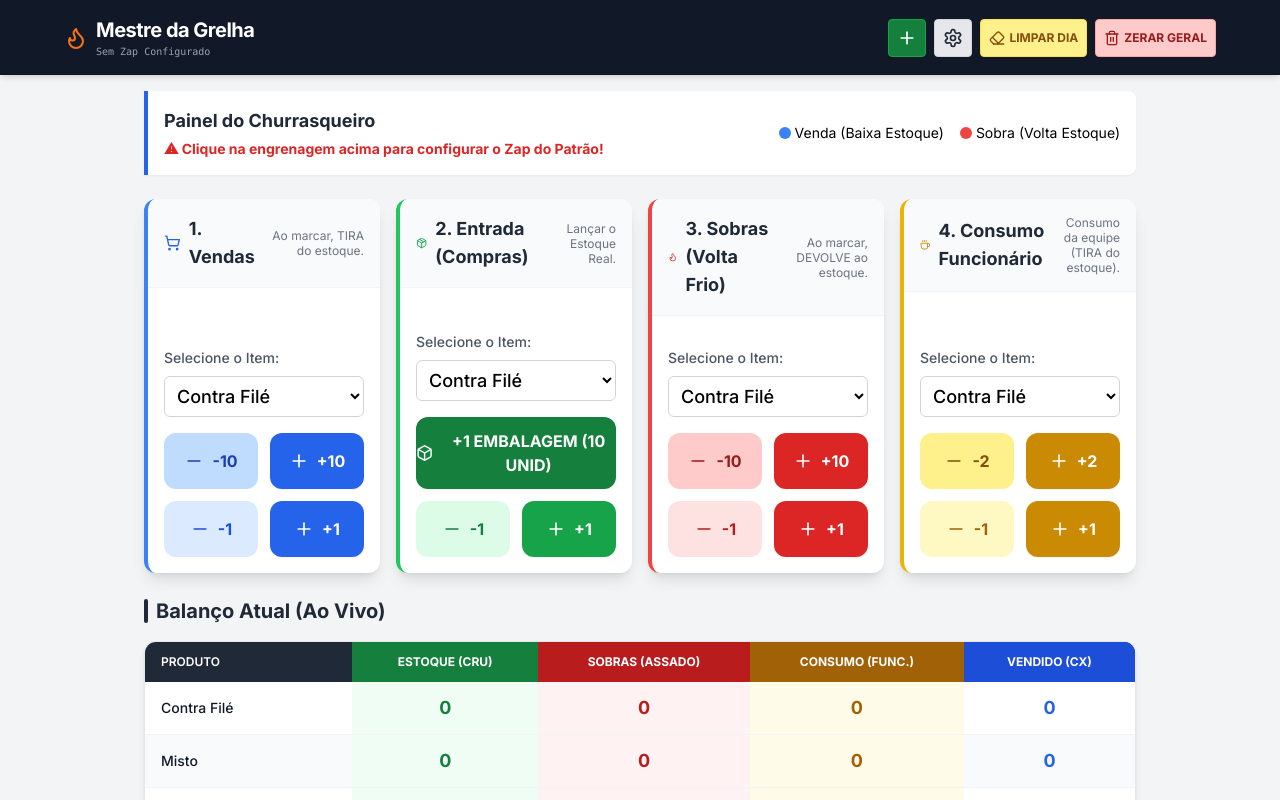
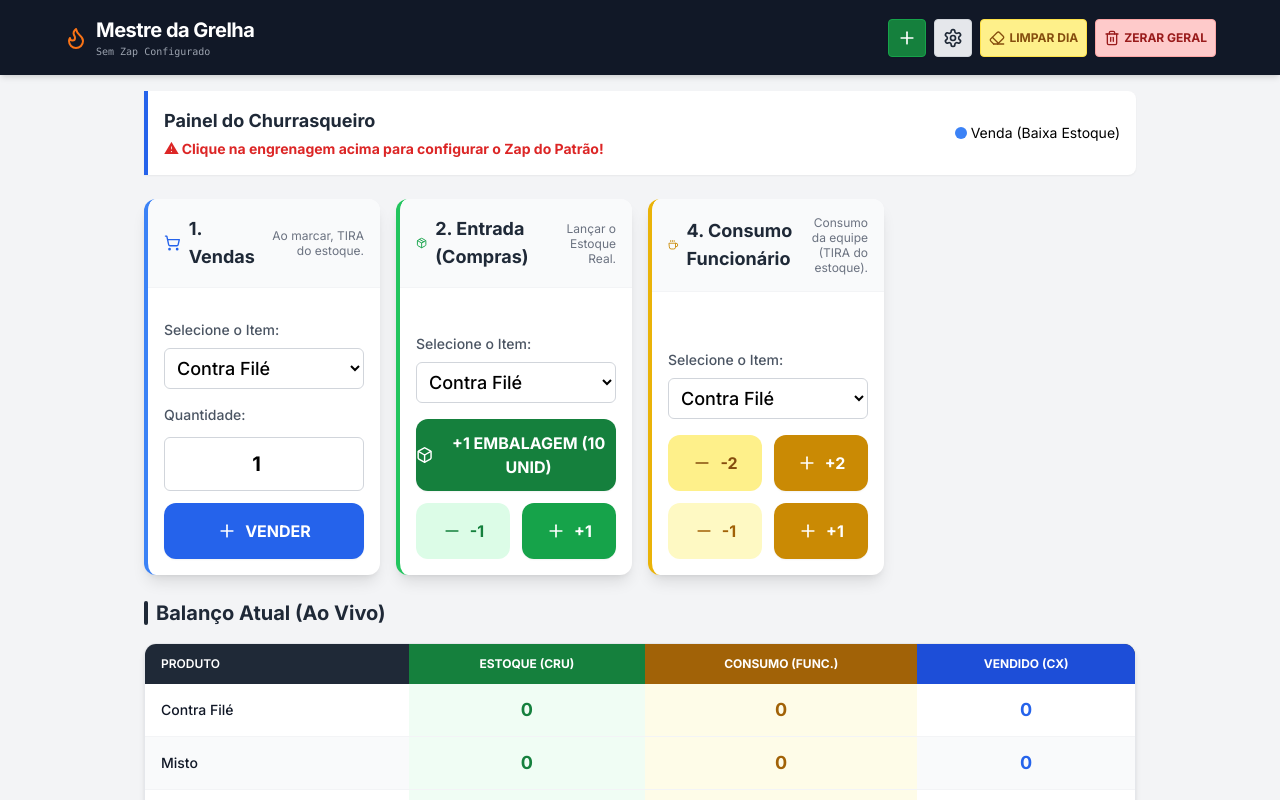
Before and after one commit to hackneural26/resenha-, a React (Vite) app: page / in a window 1280 px wide. Shown: the top 800 px of the page. Built offline with nearby package versions, Linux system fonts and the light colour scheme.

Commit message:
feat: remove sobras e implementa vendas por quantidade

```diff
--- a/App.tsx
+++ b/App.tsx
@@ -54,10 +54,6 @@ const App: React.FC = () => {
         // Se Vendeu (+delta), o estoque Diminui (-delta)
         // Se cancelou venda (-delta), o estoque Aumenta (--delta = +delta)
         newStock = item.stock - delta;
-      } else if (field === 'leftover') {
-        // Se Sobrou/Voltou (+delta), o estoque Aumenta (+delta) (volta pro freezer)
-        // Se cancelou sobra (-delta), o estoque Diminui (-delta)
-        newStock = item.stock + delta;
       } else if (field === 'stock') {
         // Se for Entrada direta (campo 2), atualiza o estoque diretamente
         newStock = newValue;
@@ -108,7 +104,6 @@ const App: React.FC = () => {
       name,
       stock: Math.max(0, stockValue),
       sold: 0,
-      leftover: 0,
       consumed: 0
     };
 
@@ -136,7 +131,6 @@ const App: React.FC = () => {
        const newItems = items.map(item => ({
            ...item,
            sold: 0,
-           leftover: 0,
            consumed: 0
            // Stock is explicitly preserved
        }));
@@ -150,7 +144,6 @@ const App: React.FC = () => {
               ...item,
               stock: 0,
               sold: 0,
-              leftover: 0,
               consumed: 0
           }));
           setItems(zeroedItems);
@@ -324,7 +317,7 @@ const App: React.FC = () => {
             <p className="text-gray-600">
                {!bossPhone ?
                  <span className="text-red-600 font-bold flex items-center gap-1">⚠ Clique na engrenagem acima para configurar o Zap do Patrão!</span> :
-                 "Sistema pronto. Vendas baixam estoque, Sobras devolvem ao estoque."
+                 "Sistema pronto. Vendas baixam o estoque."
                }
             </p>
           </div>
@@ -332,10 +325,6 @@ const App: React.FC = () => {
              <div className="flex items-center gap-1">
                 <span className="w-3 h-3 rounded-full bg-blue-500"></span>
                 <span>Venda (Baixa Estoque)</span>
-             </div>
-             <div className="flex items-center gap-1">
-                <span className="w-3 h-3 rounded-full bg-red-500"></span>
-                <span>Sobra (Volta Estoque)</span>
              </div>
           </div>
         </div>
@@ -361,17 +350,6 @@ const App: React.FC = () => {
             colorClass="border-green-500"
             icon={<Package className="w-5 h-5 text-green-600" />}
             description="Lançar o Estoque Real."
-            items={items}
-            onUpdate={handleUpdate}
-          />
-
-          {/* Section 3: Production (Leftovers Only) */}
-          <ActionCard
-            title="3. Sobras (Volta Frio)"
-            context="PRODUCTION"
-            colorClass="border-red-500"
-            icon={<Flame className="w-5 h-5 text-red-600" />}
-            description="Ao marcar, DEVOLVE ao estoque."
             items={items}
             onUpdate={handleUpdate}
           />
--- a/components/ActionCard.tsx
+++ b/components/ActionCard.tsx
@@ -22,6 +22,7 @@ export const ActionCard: React.FC<ActionCardProps> = ({
   onUpdate
 }) => {
   const [selectedItem, setSelectedItem] = useState<string>(items.length > 0 ? items[0].id : '');
+  const [quantity, setQuantity] = useState<number>(1);
 
   const handleManualSubmit = (delta: number) => {
     if (!selectedItem) {
@@ -33,7 +34,6 @@ export const ActionCard: React.FC<ActionCardProps> = ({
 
     if (context === 'SALES') field = 'sold';
     else if (context === 'ENTRY') field = 'stock';
-    else if (context === 'PRODUCTION') field = 'leftover';
     else field = 'consumed';
 
     onUpdate(selectedItem, field, delta);
@@ -42,19 +42,17 @@ export const ActionCard: React.FC<ActionCardProps> = ({
   // Cores dinâmicas para os botões baseadas no contexto
   const getButtonColor = (isPlus: boolean, isLarge: boolean = false) => {
       const baseColors = {
-        'PRODUCTION': { plus: 'bg-red-600 hover:bg-red-700', minus: 'bg-red-100 text-red-700 hover:bg-red-200' },
         'ENTRY':      { plus: 'bg-green-600 hover:bg-green-700', minus: 'bg-green-100 text-green-700 hover:bg-green-200' },
         'SALES':      { plus: 'bg-blue-600 hover:bg-blue-700', minus: 'bg-blue-100 text-blue-700 hover:bg-blue-200' },
         'CONSUMPTION': { plus: 'bg-yellow-600 hover:bg-yellow-700', minus: 'bg-yellow-100 text-yellow-700 hover:bg-yellow-200' },
       };
 
-      const style = baseColors[context];
+      const style = baseColors[context as keyof typeof baseColors];
       const color = isPlus ? style.plus : style.minus;
 
       // Botões grandes (+10) sempre com cor sólida
       if (isLarge && isPlus) return style.plus;
       if (isLarge && !isPlus) return context === 'SALES' ? 'bg-blue-200 text-blue-800 hover:bg-blue-300' :
-                                  context === 'PRODUCTION' ? 'bg-red-200 text-red-800 hover:bg-red-300' :
                                   context === 'CONSUMPTION' ? 'bg-yellow-200 text-yellow-800 hover:bg-yellow-300' :
                                   'bg-green-200 text-green-800 hover:bg-green-300';
 
@@ -93,6 +91,26 @@ export const ActionCard: React.FC<ActionCardProps> = ({
           {/* Botões de Ação */}
           <div className="flex flex-col gap-3">
 
+            {context === 'SALES' && (
+              <div className="flex flex-col gap-3">
+                <label className="block text-sm font-medium text-gray-600">Quantidade:</label>
+                <input
+                  type="number"
+                  value={quantity}
+                  onChange={(e) => setQuantity(Math.max(1, parseInt(e.target.value, 10) || 1))}
+                  className="w-full p-3 text-center border border-gray-300 rounded-md text-xl font-bold"
+                  min="1"
+                />
+                <button
+                  onClick={() => handleManualSubmit(quantity)}
+                  className={`w-full py-4 rounded-xl font-bold text-white transition-colors shadow-sm flex items-center justify-center gap-2 ${getButtonColor(true)}`}
+                >
+                  <Plus className="w-5 h-5" />
+                  VENDER
+                </button>
+              </div>
+            )}
+
             {/* Botão Especial de Entrada (Pacote) */}
             {context === 'ENTRY' && (
                <button
@@ -102,26 +120,6 @@ export const ActionCard: React.FC<ActionCardProps> = ({
                  <Box className="w-5 h-5" />
                  +1 EMBALAGEM (10 UNID)
                </button>
-            )}
-
-            {/* Botões de Venda/Sobra (+10 / -10) */}
-            {(context === 'SALES' || context === 'PRODUCTION') && (
-              <div className="grid grid-cols-2 gap-3">
-                 <button
-                  onClick={() => handleManualSubmit(-10)}
-                  className={`py-4 rounded-xl font-bold transition-colors flex items-center justify-center gap-2 ${getButtonColor(false, true)}`}
-                >
-                  <Minus className="w-5 h-5" />
-                  -10
-                </button>
-                <button
-                  onClick={() => handleManualSubmit(10)}
-                  className={`py-4 rounded-xl font-bold text-white transition-colors shadow-sm flex items-center justify-center gap-2 ${getButtonColor(true, true)}`}
-                >
-                  <Plus className="w-5 h-5" />
-                  +10
-                </button>
-              </div>
             )}
 
             {/* Botões de Consumo (+2 / -2) */}
@@ -144,7 +142,8 @@ export const ActionCard: React.FC<ActionCardProps> = ({
               </div>
             )}
 
-            {/* Botões padrão (+1 / -1) */}
+            {/* Botões padrão (+1 / -1) para Entrada e Consumo */}
+            {(context === 'ENTRY' || context === 'CONSUMPTION') && (
               <div className="grid grid-cols-2 gap-3">
                 <button
                   onClick={() => handleManualSubmit(-1)}
@@ -161,6 +160,7 @@ export const ActionCard: React.FC<ActionCardProps> = ({
                   +1
                 </button>
               </div>
+            )}
           </div>
         </div>
       </div>
--- a/components/InventoryTable.tsx
+++ b/components/InventoryTable.tsx
@@ -14,7 +14,6 @@ export const InventoryTable: React.FC<InventoryTableProps> = ({ items }) => {
             <tr>
               <th className="px-4 py-3 font-semibold">Produto</th>
               <th className="px-4 py-3 bg-green-700 text-center" title="Entrada Seção 2">Estoque (Cru)</th>
-              <th className="px-4 py-3 bg-red-700 text-center" title="Entrada Seção 3">Sobras (Assado)</th>
               <th className="px-4 py-3 bg-yellow-700 text-center" title="Entrada Seção 4">Consumo (Func.)</th>
               <th className="px-4 py-3 bg-blue-700 text-center" title="Entrada Seção 1">Vendido (Cx)</th>
             </tr>
@@ -25,7 +24,6 @@ export const InventoryTable: React.FC<InventoryTableProps> = ({ items }) => {
                 <tr key={item.id} className={idx % 2 === 0 ? 'bg-white' : 'bg-gray-50'}>
                   <td className="px-4 py-3 font-medium text-gray-900">{item.name}</td>
                   <td className="px-4 py-3 text-center font-bold text-green-700 bg-green-50 text-lg">{item.stock}</td>
-                  <td className="px-4 py-3 text-center font-bold text-red-700 bg-red-50 text-lg">{item.leftover}</td>
                   <td className="px-4 py-3 text-center font-bold text-yellow-700 bg-yellow-50 text-lg">{item.consumed}</td>
                   <td className="px-4 py-3 text-center text-blue-600 font-bold text-lg">{item.sold}</td>
                 </tr>
--- a/constants.ts
+++ b/constants.ts
@@ -1,16 +1,16 @@
 import { SkewerItem } from './types';
 
 export const INITIAL_ITEMS: SkewerItem[] = [
-  { id: 'contra_file', name: 'Contra Filé', stock: 0, sold: 0, leftover: 0, consumed: 0 },
-  { id: 'misto', name: 'Misto', stock: 0, sold: 0, leftover: 0, consumed: 0 },
-  { id: 'frango_bacon', name: 'Frango c/ Bacon', stock: 0, sold: 0, leftover: 0, consumed: 0 },
-  { id: 'frango', name: 'Frango', stock: 0, sold: 0, leftover: 0, consumed: 0 },
-  { id: 'cupim', name: 'Cupim', stock: 0, sold: 0, leftover: 0, consumed: 0 },
-  { id: 'queijo', name: 'Queijo', stock: 0, sold: 0, leftover: 0, consumed: 0 },
-  { id: 'queijo_mel', name: 'Queijo c/ Mel', stock: 0, sold: 0, leftover: 0, consumed: 0 },
-  { id: 'carne_bacon', name: 'Carne c/ Bacon', stock: 0, sold: 0, leftover: 0, consumed: 0 },
-  { id: 'lingua', name: 'Língua', stock: 0, sold: 0, leftover: 0, consumed: 0 },
-  { id: 'coracao', name: 'Coração', stock: 0, sold: 0, leftover: 0, consumed: 0 },
+  { id: 'contra_file', name: 'Contra Filé', stock: 0, sold: 0, consumed: 0 },
+  { id: 'misto', name: 'Misto', stock: 0, sold: 0, consumed: 0 },
+  { id: 'frango_bacon', name: 'Frango c/ Bacon', stock: 0, sold: 0, consumed: 0 },
+  { id: 'frango', name: 'Frango', stock: 0, sold: 0, consumed: 0 },
+  { id: 'cupim', name: 'Cupim', stock: 0, sold: 0, consumed: 0 },
+  { id: 'queijo', name: 'Queijo', stock: 0, sold: 0, consumed: 0 },
+  { id: 'queijo_mel', name: 'Queijo c/ Mel', stock: 0, sold: 0, consumed: 0 },
+  { id: 'carne_bacon', name: 'Carne c/ Bacon', stock: 0, sold: 0, consumed: 0 },
+  { id: 'lingua', name: 'Língua', stock: 0, sold: 0, consumed: 0 },
+  { id: 'coracao', name: 'Coração', stock: 0, sold: 0, consumed: 0 },
 ];
 
 export const PACK_SIZE = 10; // Standard package size for quick entry
--- a/services/geminiService.ts
+++ b/services/geminiService.ts
@@ -37,13 +37,11 @@ export const parseVoiceInput = async (
     1. Identify the item ID based on the text (e.g., "bife" -> "contra_file", "bayco" -> "frango_bacon" or "carne_bacon").
     2. Identify the quantity.
     3. If context is 'ENTRY' (Estoque), check if user mentions "pacote", "fardo", "caixa". If so, multiply quantity by 10.
-    4. If context is 'PRODUCTION', determine if it is 'GRILLED' (assado/saiu/grelha) or 'LEFTOVER' (sobrou/voltou/frio). Default to 'GRILLED' if ambiguous.
 
     Return ONLY valid JSON:
     {
       "itemId": "string_id_or_null",
-      "quantity": number,
-      "subType": "GRILLED" | "LEFTOVER" (only if context is PRODUCTION, otherwise null)
+      "quantity": number
     }
   `;
 
@@ -63,8 +61,7 @@ export const parseVoiceInput = async (
     return {
       itemId: parsed.itemId,
       quantity: parsed.quantity || 0,
-      actionType: 'ADD', // Default behavior for voice is adding to the tally
-      subType: parsed.subType
+      actionType: 'ADD' // Default behavior for voice is adding to the tally
     };
 
   } catch (error) {
--- a/types.ts
+++ b/types.ts
@@ -3,15 +3,13 @@ export interface SkewerItem {
   name: string;
   stock: number;   // Estoque Cru (Input via Entrada)
   sold: number;    // Vendido (Input via Vendas - Referência de Saída)
-  leftover: number;// Sobras (Input via Produção - Assado que não vendeu)
   consumed: number; // Consumido por funcionários
 }
 
-export type InputContext = 'SALES' | 'ENTRY' | 'PRODUCTION' | 'CONSUMPTION';
+export type InputContext = 'SALES' | 'ENTRY' | 'CONSUMPTION';
 
 export interface AIProcessResult {
   itemId: string | null;
   quantity: number;
   actionType: 'ADD' | 'SUBTRACT' | 'SET';
-  subType?: 'LEFTOVER'; // Only for Production context
 }
```
Lines whose indentation alone changed are shown as unchanged.
